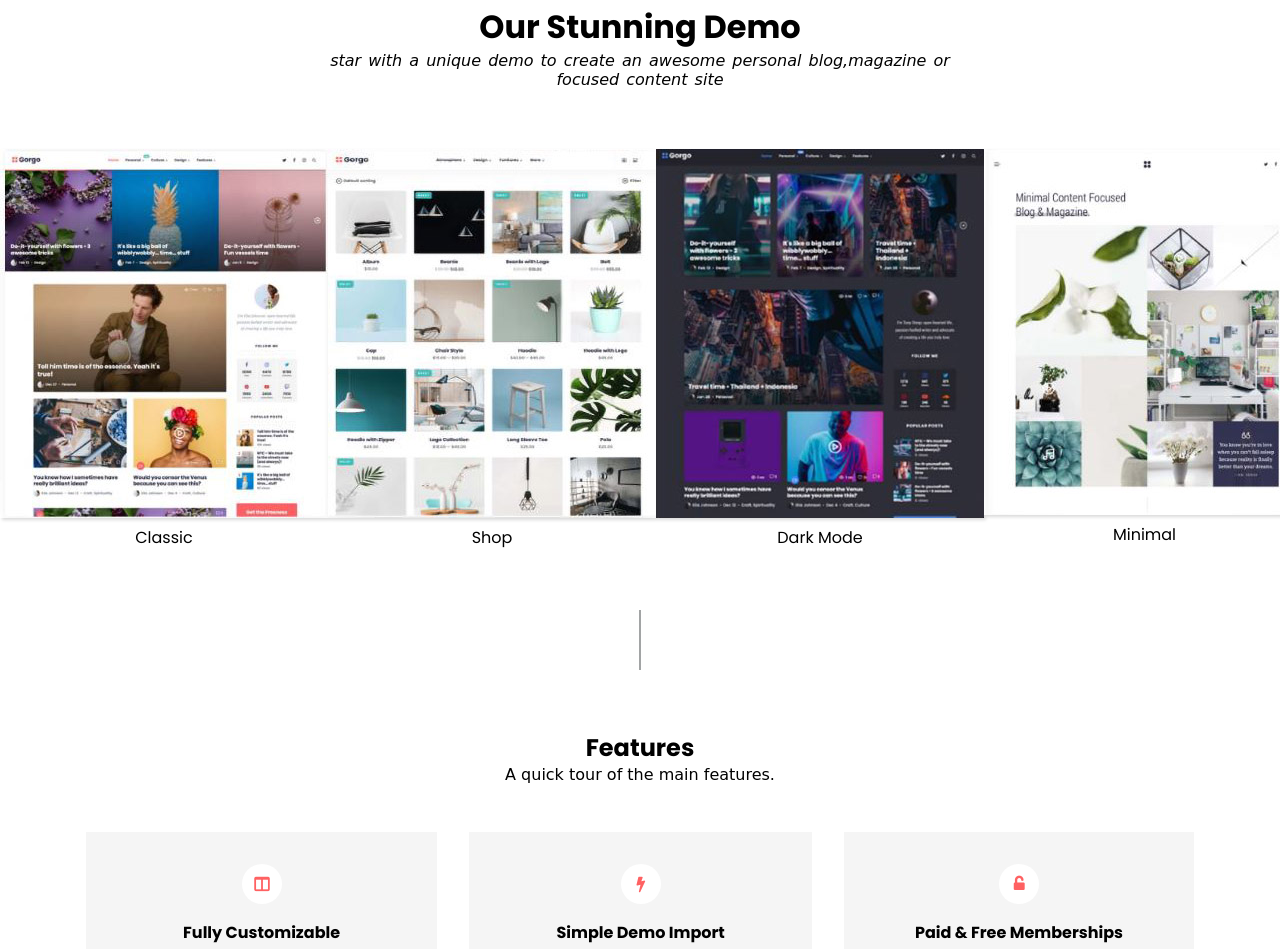
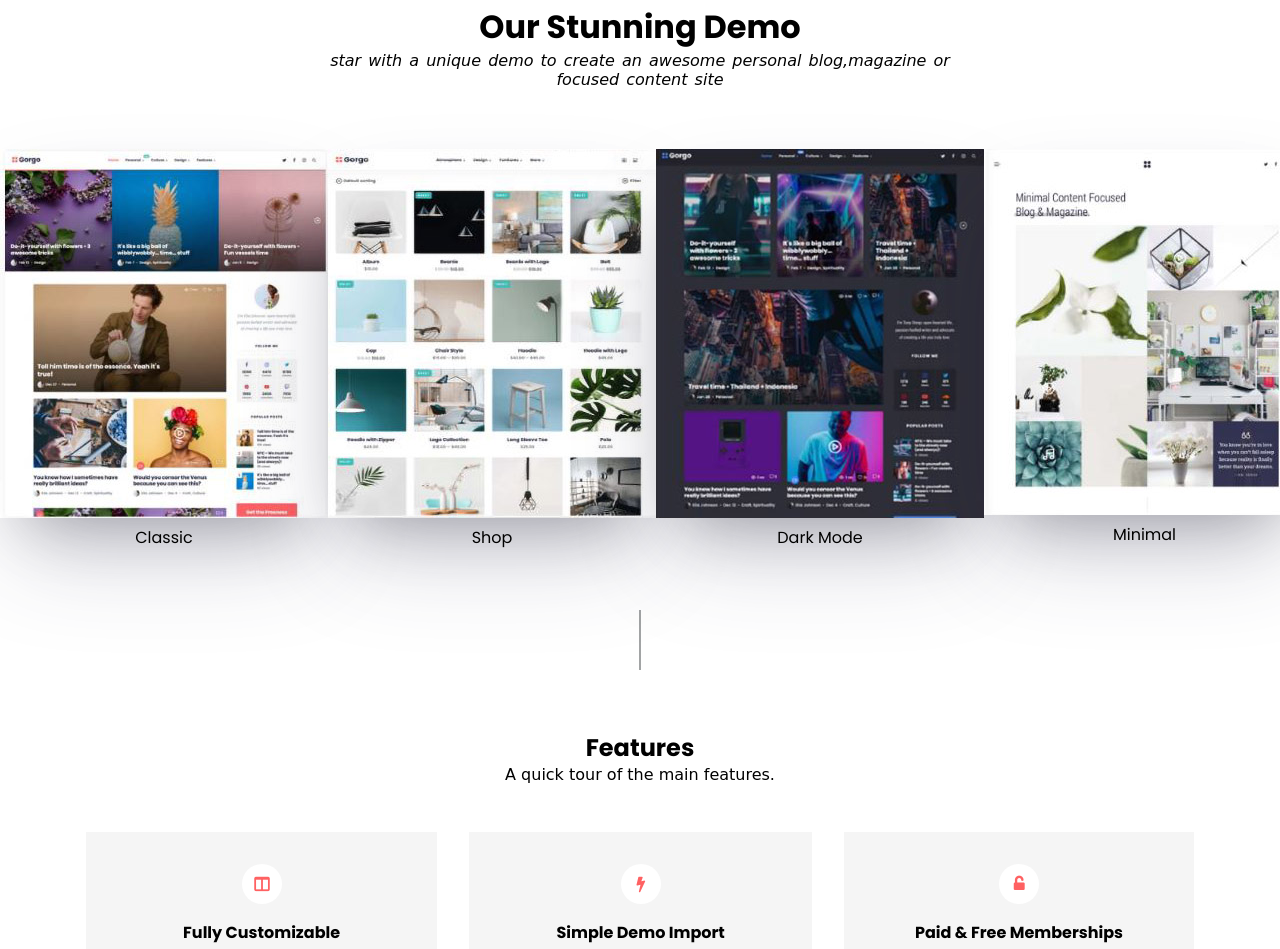
Before and after one commit to kaytise/class-3-par-2, a plain HTML site: page index.html in a window 1280 px wide. Shown: the part 769-1718 px from the top of the page. Drawn offline with Linux system fonts and the light colour scheme; a web font is replaced by a local one.

Commit message:
Update style.css

```diff
--- a/css/style.css
+++ b/css/style.css
@@ -151,7 +151,7 @@ justify-content: space-evenly;
 
 }
 .im1,.im2,.im3,.im4{
-   box-shadow: rgba(0, 0, 0, 0.15) 2.4px 2.4px 3.2px;
+  box-shadow: rgba(50, 50, 93, 0.25) 0px 50px 100px -20px, rgba(0, 0, 0, 0.3) 0px 30px 60px -30px, rgba(10, 37, 64, 0.35) 0px -2px 6px 0px inset;
 }
 
 /******* demo section css ends ******/
```
